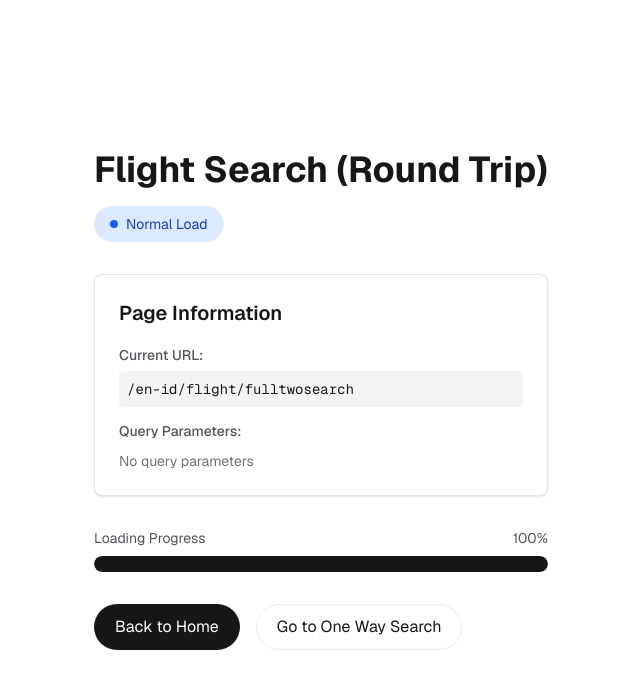
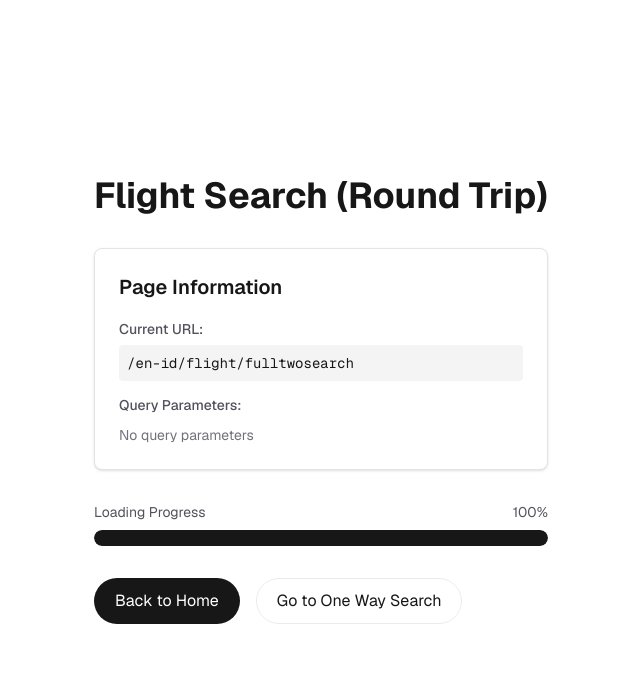
Before and after one commit to teszerrakt/speculation-rule, a Next.js app: page /en-id/flight/fulltwosearch in a window 1280 px wide. Shown: the top 688 px of the page, without its empty margins (319-959 px from the left). Built offline with nearby package versions, Linux system fonts and the light colour scheme.

Commit message:
Remove PrerenderStatus component and refactor ProgressBar animation

```diff
--- a/app/components/PrerenderStatus.tsx
+++ /dev/null
@@ -1,75 +0,0 @@
-"use client";
-
-import { useEffect, useState } from "react";
-
-// Extend PerformanceNavigationTiming to include activationStart
-interface ExtendedPerformanceNavigationTiming
-  extends PerformanceNavigationTiming {
-  activationStart?: number;
-}
-
-function checkIfPrerendered(): boolean {
-  if (typeof window === "undefined" || !window.performance) {
-    return false;
-  }
-
-  // Use PerformanceNavigationTiming.activationStart to detect prerender
-  // A non-zero activationStart indicates the page was prerendered
-  const navEntry = performance.getEntriesByType(
-    "navigation"
-  )[0] as ExtendedPerformanceNavigationTiming;
-
-  if (navEntry && navEntry.activationStart !== undefined) {
-    // activationStart > 0 means page was prerendered
-    return navEntry.activationStart > 0;
-  }
-
-  return false;
-}
-
-export default function PrerenderStatus() {
-  const [wasPrerendered, setWasPrerendered] = useState<boolean>(() =>
-    checkIfPrerendered()
-  );
-
-  useEffect(() => {
-    // Check if still in prerendering state
-    if (
-      typeof document !== "undefined" &&
-      "prerendering" in document &&
-      document.prerendering
-    ) {
-      // Listen for when prerendering completes
-      const handleActivation = () => {
-        setWasPrerendered(true);
-      };
-
-      document.addEventListener("prerenderingchange", handleActivation, {
-        once: true,
-      });
-
-      return () => {
-        document.removeEventListener("prerenderingchange", handleActivation);
-      };
-    }
-  }, []);
-
-  return (
-    <div
-      className={`inline-flex w-fit items-center gap-2 rounded-full px-4 py-2 text-sm ${
-        wasPrerendered
-          ? "bg-green-100 text-green-800 dark:bg-green-900/30 dark:text-green-200"
-          : "bg-blue-100 text-blue-800 dark:bg-blue-900/30 dark:text-blue-200"
-      }`}
-    >
-      <div
-        className={`h-2 w-2 rounded-full ${
-          wasPrerendered
-            ? "bg-green-600 dark:bg-green-400"
-            : "bg-blue-600 dark:bg-blue-400"
-        }`}
-      />
-      <span>{wasPrerendered ? "✓ Prerendered" : "Normal Load"}</span>
-    </div>
-  );
-}
--- a/app/components/ProgressBar.tsx
+++ b/app/components/ProgressBar.tsx
@@ -7,22 +7,28 @@ export default function ProgressBar() {
 
   useEffect(() => {
     const duration = 5000; // 5 seconds
-    const interval = 50; // Update every 50ms
-    const increment = (interval / duration) * 100;
+    const startTime = performance.now();
 
-    const timer = setInterval(() => {
-      setProgress((prev) => {
-        const next = prev + increment;
-        console.log("Updating progress...", next);
-        if (next >= 100) {
-          clearInterval(timer);
-          return 100;
-        }
-        return next;
-      });
-    }, interval);
+    let animationFrameId: number;
 
-    return () => clearInterval(timer);
+    const updateProgress = () => {
+      const elapsed = performance.now() - startTime;
+      const currentProgress = Math.min((elapsed / duration) * 100, 100);
+
+      setProgress(currentProgress);
+
+      if (currentProgress < 100) {
+        animationFrameId = requestAnimationFrame(updateProgress);
+      }
+    };
+
+    animationFrameId = requestAnimationFrame(updateProgress);
+
+    return () => {
+      if (animationFrameId) {
+        cancelAnimationFrame(animationFrameId);
+      }
+    };
   }, []);
 
   return (
--- a/app/en-id/flight/fullsearch/page.tsx
+++ b/app/en-id/flight/fullsearch/page.tsx
@@ -1,6 +1,5 @@
 import Link from "next/link";
 import ProgressBar from "@/app/components/ProgressBar";
-import PrerenderStatus from "@/app/components/PrerenderStatus";
 
 export default async function FullSearchPage({
   searchParams,
@@ -29,7 +28,6 @@ export default async function FullSearchPage({
       <main className="flex flex-col items-center gap-8 sm:items-start">
         <div className="flex flex-col gap-4">
           <h1 className="text-4xl font-bold">Flight Search (One Way)</h1>
-          <PrerenderStatus />
         </div>
 
         <div className="w-full rounded-lg border border-zinc-200 bg-white p-6 shadow-sm dark:border-zinc-800 dark:bg-zinc-900">
--- a/app/en-id/flight/fulltwosearch/page.tsx
+++ b/app/en-id/flight/fulltwosearch/page.tsx
@@ -1,6 +1,5 @@
 import Link from "next/link";
 import ProgressBar from "@/app/components/ProgressBar";
-import PrerenderStatus from "@/app/components/PrerenderStatus";
 
 export default async function FullTwoSearchPage({
   searchParams,
@@ -29,7 +28,6 @@ export default async function FullTwoSearchPage({
       <main className="flex flex-col items-center gap-8 sm:items-start">
         <div className="flex flex-col gap-4">
           <h1 className="text-4xl font-bold">Flight Search (Round Trip)</h1>
-          <PrerenderStatus />
         </div>
 
         <div className="w-full rounded-lg border border-zinc-200 bg-white p-6 shadow-sm dark:border-zinc-800 dark:bg-zinc-900">
```
